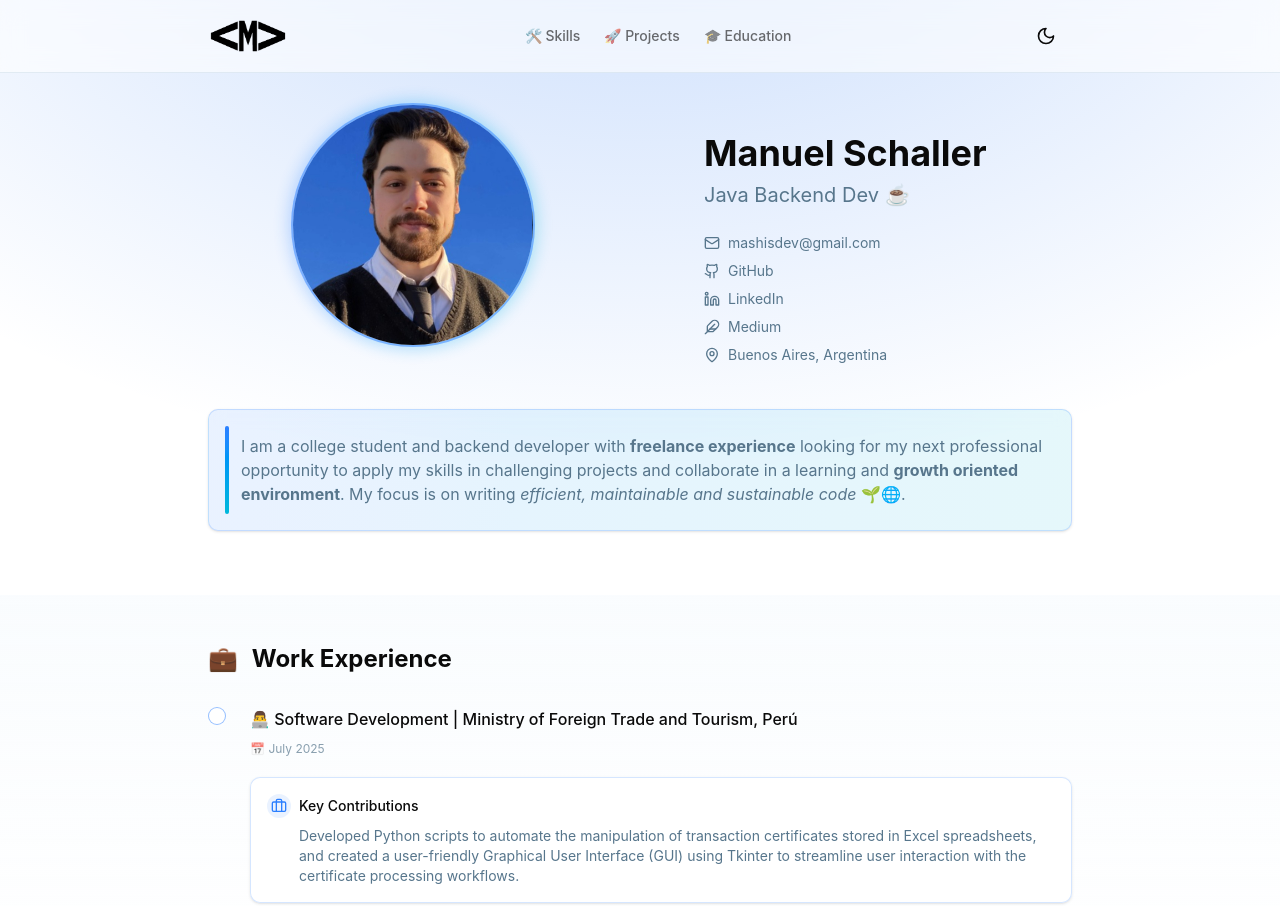
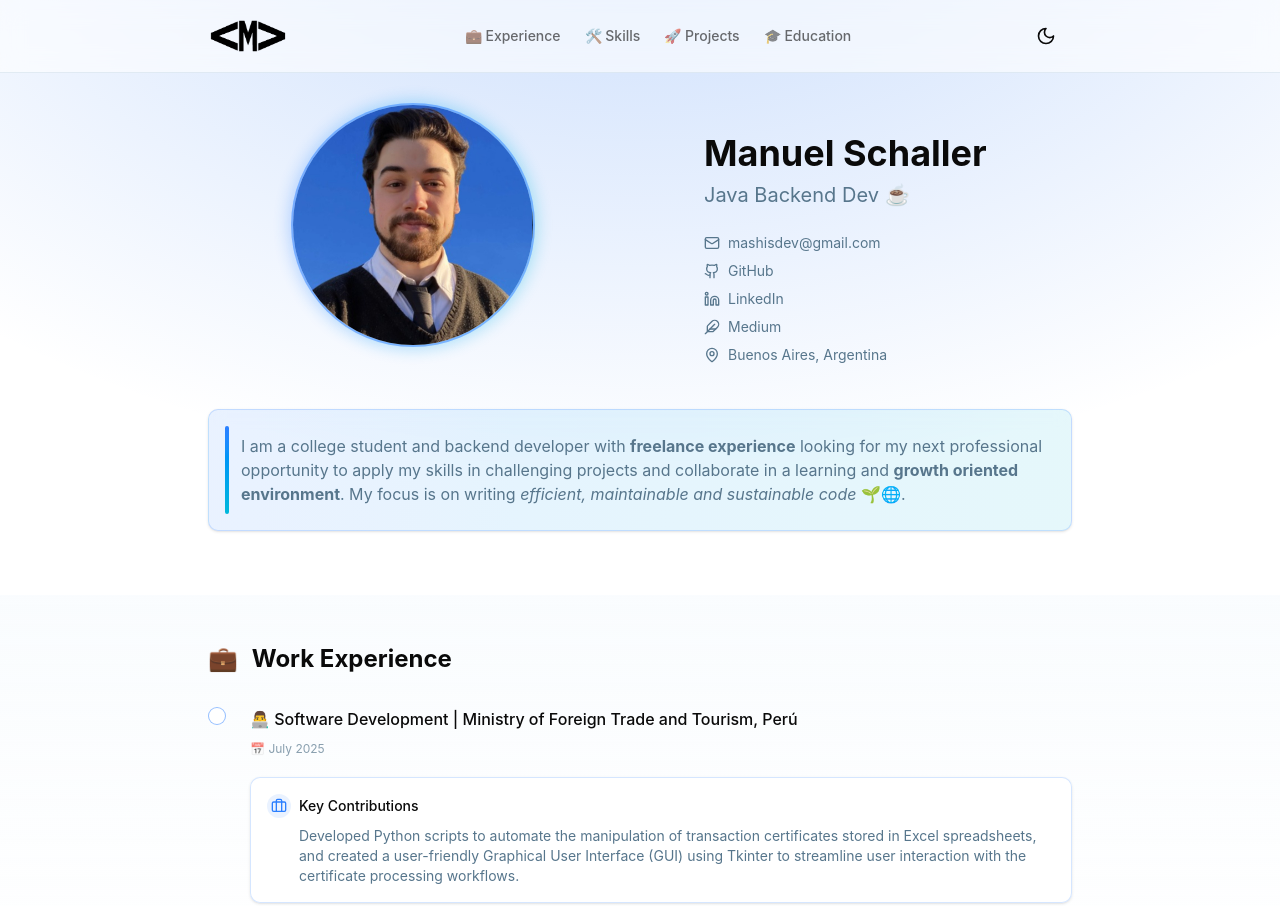
Before and after one commit to mashisdev/mashisdev.github.io, an Astro site: page / in a window 1280 px wide. Shown: the top 906 px of the page. Built offline with nearby package versions, Linux system fonts and the light colour scheme; Astro itself is replaced by a stand-in of ours.

Commit message:
Experience section added on GlassHeader and partytown dependency added

```diff
--- a/astro.config.mjs
+++ b/astro.config.mjs
@@ -5,6 +5,8 @@ import tailwindcss from "@tailwindcss/vite";
 import react from "@astrojs/react";
 
 import sitemap from "@astrojs/sitemap";
+
+import partytown from "@astrojs/partytown";
 
 const LIVE_URL = "https://mashisdev.github.io";
 
@@ -15,5 +17,5 @@ export default defineConfig({
     plugins: [tailwindcss()],
   },
 
-  integrations: [react(), sitemap()],
+  integrations: [react(), sitemap(), partytown()],
 });
--- a/package.json
+++ b/package.json
@@ -16,6 +16,7 @@
     "astro": "astro"
   },
   "dependencies": {
+    "@astrojs/partytown": "^2.1.4",
     "@astrojs/react": "4.2.1",
     "@astrojs/sitemap": "^3.4.1",
     "@radix-ui/react-slot": "1.1.2",
--- a/src/components/GlassHeader.tsx
+++ b/src/components/GlassHeader.tsx
@@ -61,7 +61,8 @@ export default function GlassHeader() {
 
         {/* Desktop Navigation */}
         <nav className="hidden md:flex items-center space-x-6 text-sm font-medium">
-          {["skills", "projects", "education"].map((item, index) => (
+          {["experience", "skills", "projects", "education"].map(
+            (item, index) => (
               <motion.a
                 key={item}
                 href={`#${item}`}
@@ -71,14 +72,15 @@ export default function GlassHeader() {
                 transition={{ duration: 0.2, delay: index * 0.1 }}
                 whileHover={{ y: -2 }}
               >
-              {/* {item === "experience" && "💼 "} */}
+                {item === "experience" && "💼 "}
                 {item === "skills" && "🛠️ "}
                 {item === "projects" && "🚀 "}
                 {/* {item === "awards" && "🏆 "} */}
                 {item === "education" && "🎓 "}
                 {item.charAt(0).toUpperCase() + item.slice(1)}
               </motion.a>
-          ))}
+            )
+          )}
         </nav>
 
         <div className="flex items-center space-x-2">
@@ -107,7 +109,8 @@ export default function GlassHeader() {
             transition={{ duration: 0.3 }}
           >
             <nav className="flex flex-col space-y-4 text-sm font-medium">
-              {["skills", "projects", "education"].map((item, index) => (
+              {["experience", "skills", "projects", "education"].map(
+                (item, index) => (
                   <motion.a
                     key={item}
                     href={`#${item}`}
@@ -121,14 +124,15 @@ export default function GlassHeader() {
                     animate={{ opacity: 1, x: 0 }}
                     transition={{ duration: 0.2, delay: index * 0.1 }}
                   >
-                  {/* {item === "experience" && "💼 "} */}
+                    {item === "experience" && "💼 "}
                     {item === "skills" && "🛠️ "}
                     {item === "projects" && "🚀 "}
                     {/* {item === "awards" && "🏆 "} */}
                     {item === "education" && "🎓 "}
                     {item.charAt(0).toUpperCase() + item.slice(1)}
                   </motion.a>
-              ))}
+                )
+              )}
             </nav>
           </motion.div>
         )}
```
Also changed, not shown: 1 other file. Lines whose indentation alone changed are shown as unchanged.
